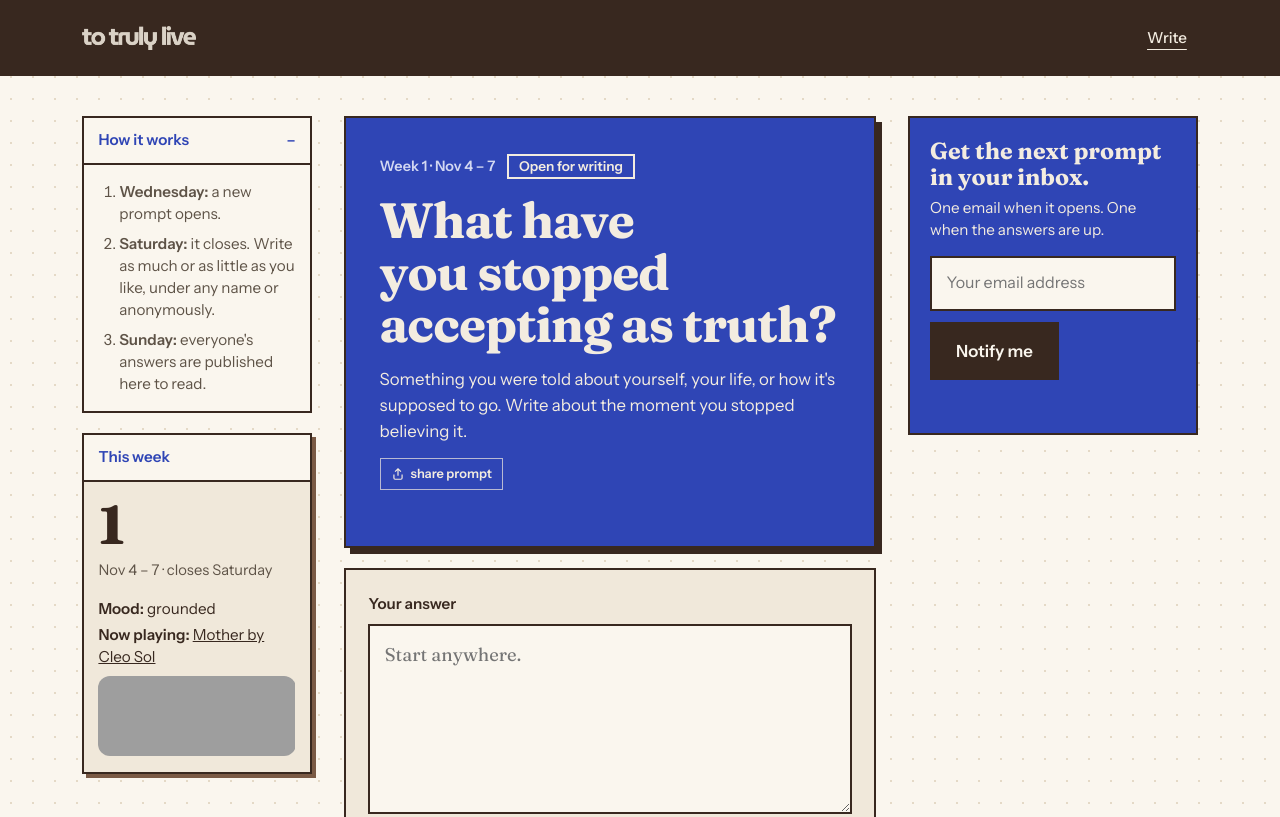
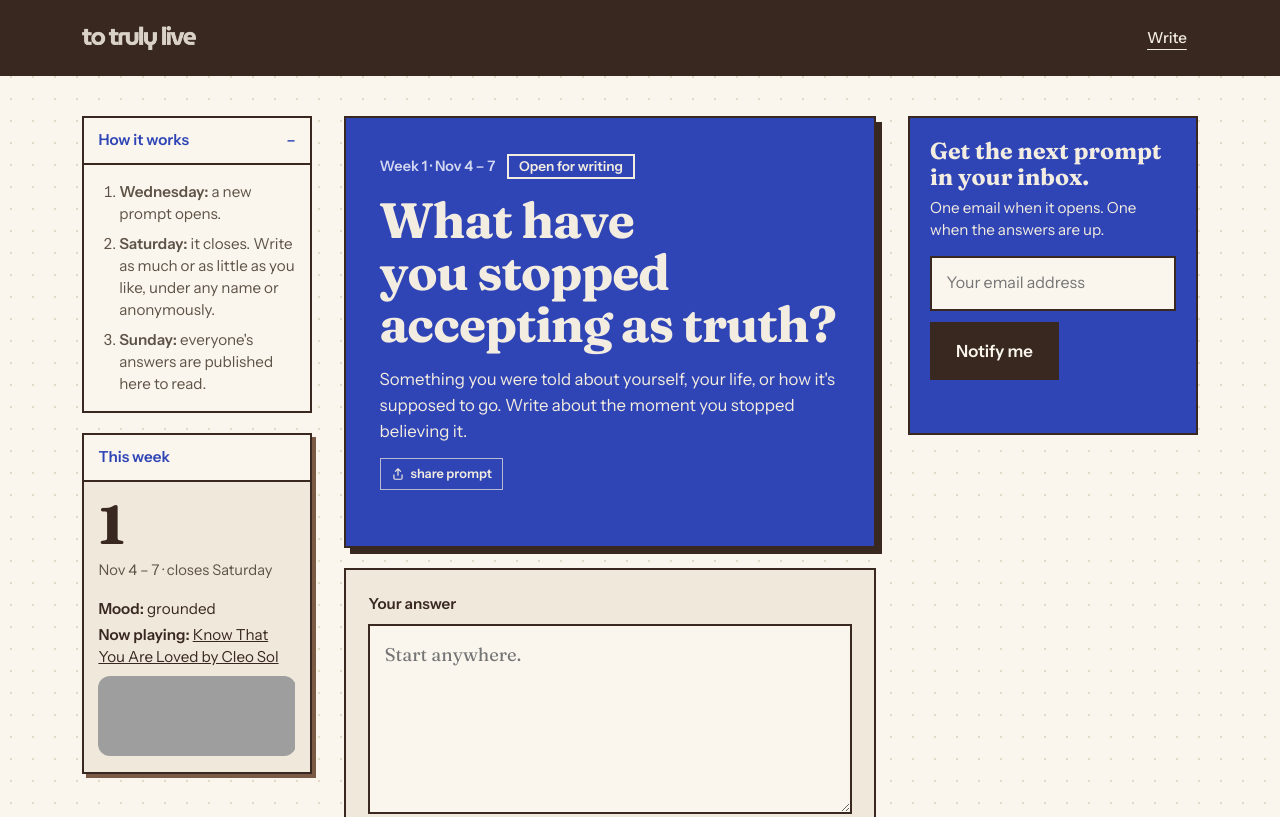
Before and after one commit to twotrulylive-debug/to-truly-live, a plain HTML site: page write.html in a window 1280 px wide. Shown: the top 817 px of the page. Drawn offline with Linux system fonts and the light colour scheme; no server answers; grey boxes are pictures that could not be loaded.

Commit message:
Now playing: Know That You Are Loved by Cleo Sol
Co-Authored-By: Claude Opus 5.5 <noreply@anthropic.com>
Claude-Session: https://claude.ai/code/session_01WYqQ3tdfnVTacEL5pxkwLu

```diff
--- a/write.html
+++ b/write.html
@@ -312,8 +312,8 @@
         <div class="week-no" id="wNo">–</div>
         <p class="small" id="wDates" style="margin:0.4rem 0 0.9rem"></p>
         <p style="font-size:0.95rem"><b>Mood:</b> grounded</p>
-        <p style="font-size:0.95rem;line-height:1.45;margin-top:0.2rem;margin-bottom:0.5rem"><b>Now playing:</b> <a href="https://open.spotify.com/album/3cDl7l5FGQi93NgtqFR1gR" target="_blank" rel="noopener">Mother by Cleo Sol</a></p>
-        <iframe title="Mother by Cleo Sol on Spotify" style="border:0;border-radius:12px;display:block;width:100%;height:80px" src="https://open.spotify.com/embed/album/3cDl7l5FGQi93NgtqFR1gR?theme=0" width="100%" height="80" frameborder="0" allow="encrypted-media; clipboard-write" loading="lazy"></iframe>
+        <p style="font-size:0.95rem;line-height:1.45;margin-top:0.2rem;margin-bottom:0.5rem"><b>Now playing:</b> <a href="https://open.spotify.com/track/174yp4XX5F3HGX82Lj2JBB" target="_blank" rel="noopener">Know That You Are Loved by Cleo Sol</a></p>
+        <iframe title="Know That You Are Loved by Cleo Sol on Spotify" style="border:0;border-radius:12px;display:block;width:100%;height:80px" src="https://open.spotify.com/embed/track/174yp4XX5F3HGX82Lj2JBB?theme=0" width="100%" height="80" frameborder="0" allow="encrypted-media; clipboard-write" loading="lazy"></iframe>
       </div>
     </section>
   </aside>
```
